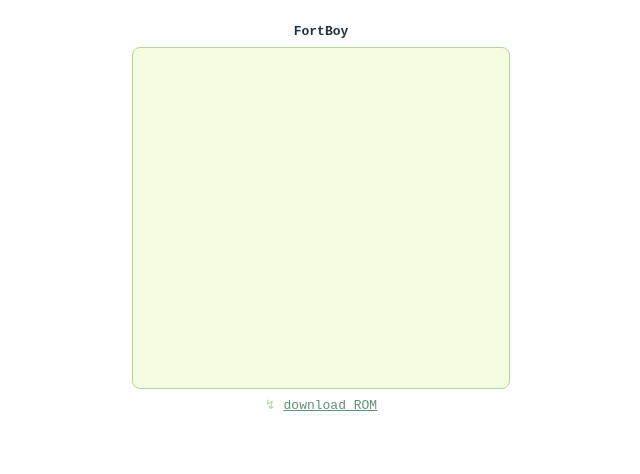
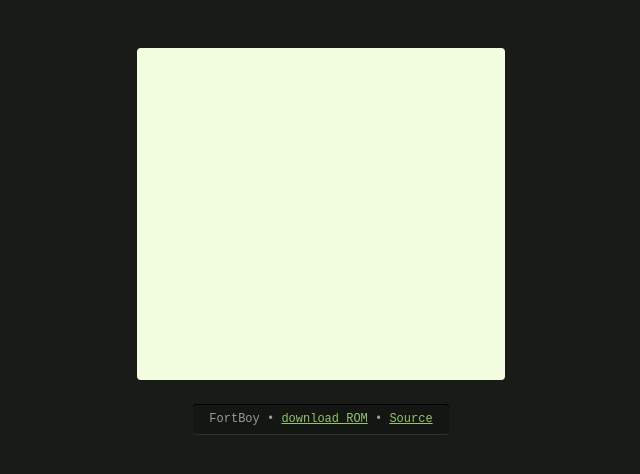
Before and after one commit to tkers/fortboy, a plain HTML site: page docs/index.html in a window 1280 px wide. Shown: the whole page, without its empty margins (319-959 px from the left). Drawn offline with Linux system fonts and the light colour scheme; no server answers.

Commit message:
Style demo page

```diff
--- a/docs/index.html
+++ b/docs/index.html
@@ -12,8 +12,10 @@
     </script>
   </head>
   <body>
-    <strong>FortBoy</strong><br />
     <canvas id="lcd" class="pixelated" width="160" height="144"></canvas><br />
-    &#x21af; <a href="fortboy.gb" download>download ROM</a>
+    <footer>
+      FortBoy &bull; <a href="fortboy.gb" download>download ROM</a> &bull;
+      <a href="https://github.com/tkers/fortboy">Source</a>
+    </footer>
   </body>
 </html>
--- a/docs/style.css
+++ b/docs/style.css
@@ -1,28 +1,35 @@
 body {
   text-align: center;
-  color: #b6d69b;
+  background-color: #191b18;
+  color: #989e94;
   font-family: monospace;
-  padding-top: 16px;
+  font-size: 12px;
+  padding-top: 32px;
 }
 
 canvas {
   height: 324px;
   background-color: #f3fee1;
-  border: 1px solid #b6d69b;
-  padding: 8px;
+  padding: 4px;
   margin: 8px;
-  border-radius: 8px;
+  border-radius: 4px;
   image-rendering: pixelated;
 }
 
+footer {
+  margin: 16px;
+  display: inline-block;
+  padding: 8px 16px;
+  border-radius: 4px;
+  background-color: rgba(0, 0, 0, 0.2);
+  box-shadow: 0 1px 0 rgba(255, 255, 255, 0.1), 0 1px 0 #000 inset;
+  cursor: default;
+}
+
 a {
-  color: #619075;
+  color: #95c270;
 }
 
 a:hover {
   text-decoration: none;
 }
-
-strong {
-  color: #203341;
-}
```
